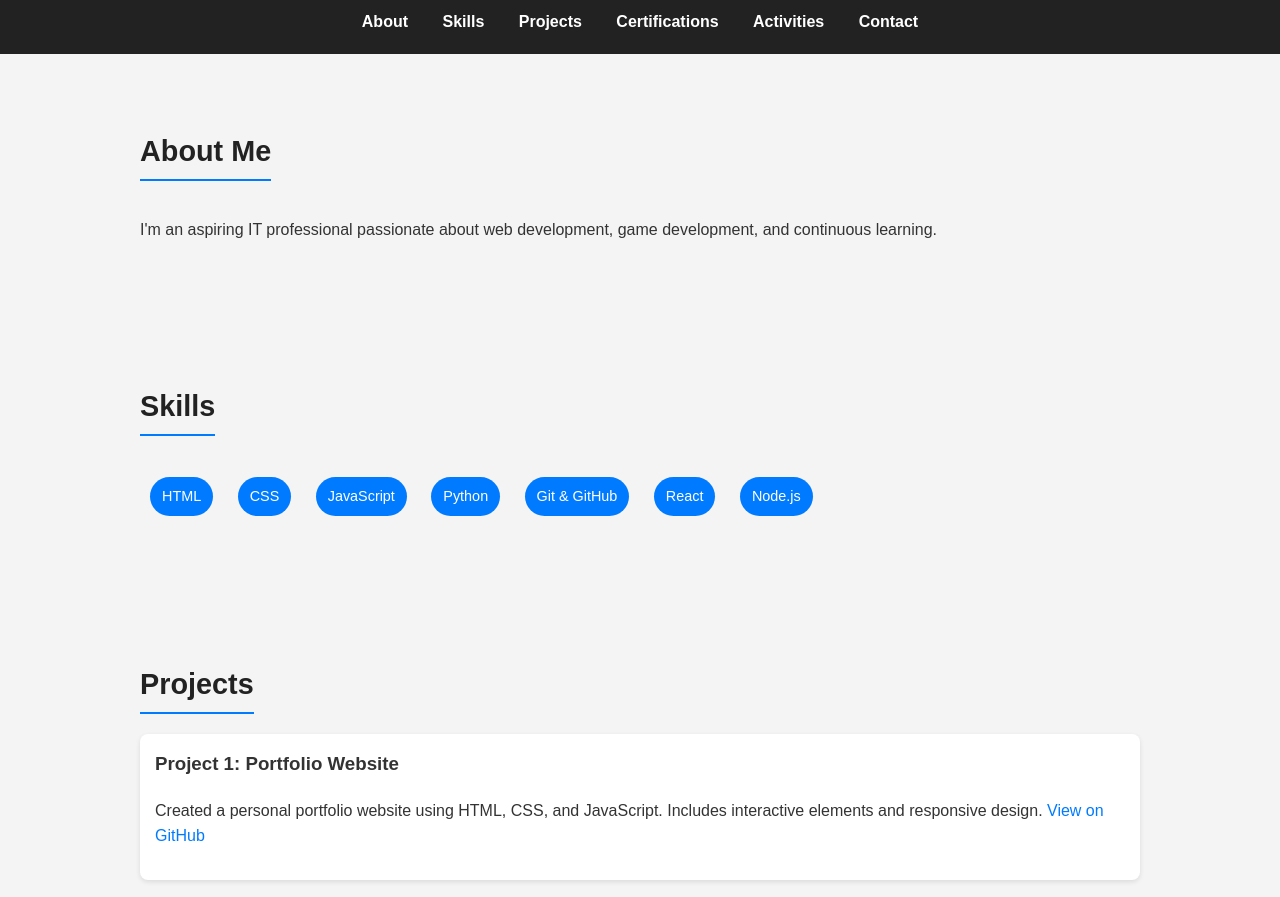
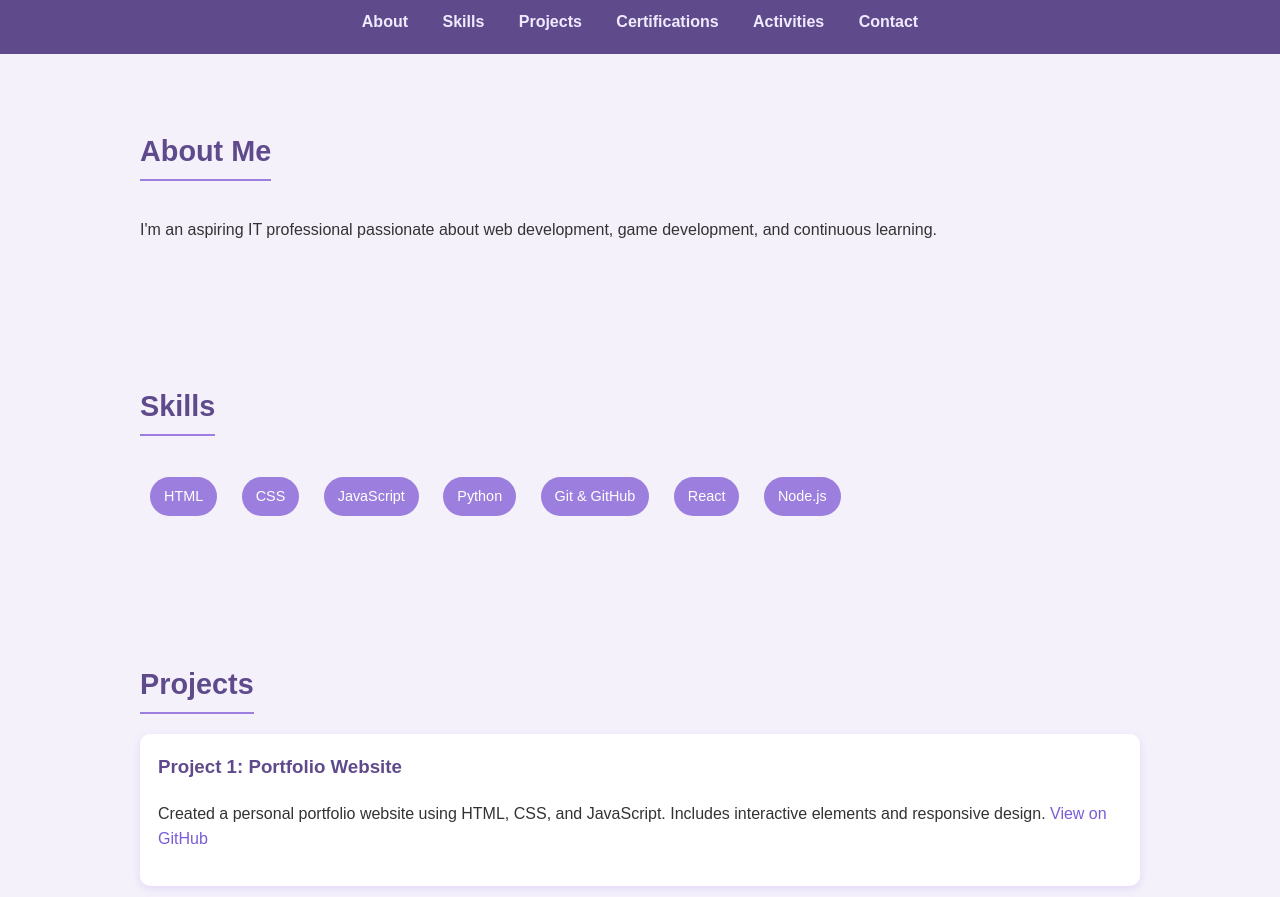
Before and after one commit to rotchjulhanahletrancap27-droid/hanah, a plain HTML site: page index.html in a window 1280 px wide. Shown: the part 120-1017 px from the top of the page. Drawn offline with Linux system fonts and the light colour scheme.

Commit message:
Update index.html

```diff
--- a/index.html
+++ b/index.html
@@ -11,13 +11,13 @@
         margin: 0;
         padding: 0;
         line-height: 1.6;
-            background-color: #f4f4f4;
+        background-color: #f5f1fb;
         color: #333;
     }
 
     a {
         text-decoration: none;
-            color: #007bff;
+        color: #7a5cd6;
     }
 
     a:hover {
@@ -26,7 +26,7 @@
 
     /* Header & Navigation */
     header {
-            background-color: #222;
+        background-color: #5f4b8b;
         color: #fff;
         padding: 20px 10%;
         text-align: center;
@@ -43,7 +43,7 @@
 
     nav a {
         margin: 0 15px;
-            color: #fff;
+        color: #f0eaff;
         font-weight: bold;
     }
 
@@ -57,8 +57,8 @@
     section h2 {
         font-size: 1.8rem;
         margin-bottom: 20px;
-            color: #222;
-            border-bottom: 2px solid #007bff;
+        color: #5f4b8b;
+        border-bottom: 2px solid #9b7ede;
         display: inline-block;
         padding-bottom: 5px;
     }
@@ -72,24 +72,25 @@
     .skills li {
         display: inline-block;
         margin: 5px 10px;
-            background: #007bff;
+        background: #9b7ede;
         color: #fff;
-            padding: 8px 12px;
+        padding: 8px 14px;
         border-radius: 20px;
         font-size: 0.9rem;
     }
 
     /* Projects */
     .projects .project {
-            background: #fff;
-            padding: 15px;
+        background: #ffffff;
+        padding: 18px;
         margin-bottom: 20px;
-            border-radius: 8px;
-            box-shadow: 0px 2px 5px rgba(0,0,0,0.1);
+        border-radius: 10px;
+        box-shadow: 0px 3px 8px rgba(155, 126, 222, 0.2);
     }
 
     .projects .project h3 {
         margin-top: 0;
+        color: #5f4b8b;
     }
 
     /* Certifications & Activities */
@@ -101,14 +102,14 @@
 
     /* Footer */
     footer {
-            background-color: #222;
+        background-color: #5f4b8b;
         color: #fff;
         text-align: center;
         padding: 20px 10%;
     }
 
     footer a {
-            color: #fff;
+        color: #e8dcff;
         margin: 0 10px;
     }
 
@@ -120,6 +121,7 @@
         }
     }
 </style>
+
 </head>
 <body>
 
@@ -187,9 +189,9 @@
     <section id="activities" class="activities">
         <h2>Extracurricular Activities</h2>
         <ul>
-            <li>Member of Coding Club – organized hackathons</li>
+            <li>Customer Service Representative - Tech Support </li>
+            <li>Subject Matter Expert in Healthcare Account </li>
             <li>Volunteered as IT Support for University Events</li>
-            <li>Participated in national programming competitions</li>
         </ul>
     </section>
 
```
Lines whose indentation alone changed are shown as unchanged.
